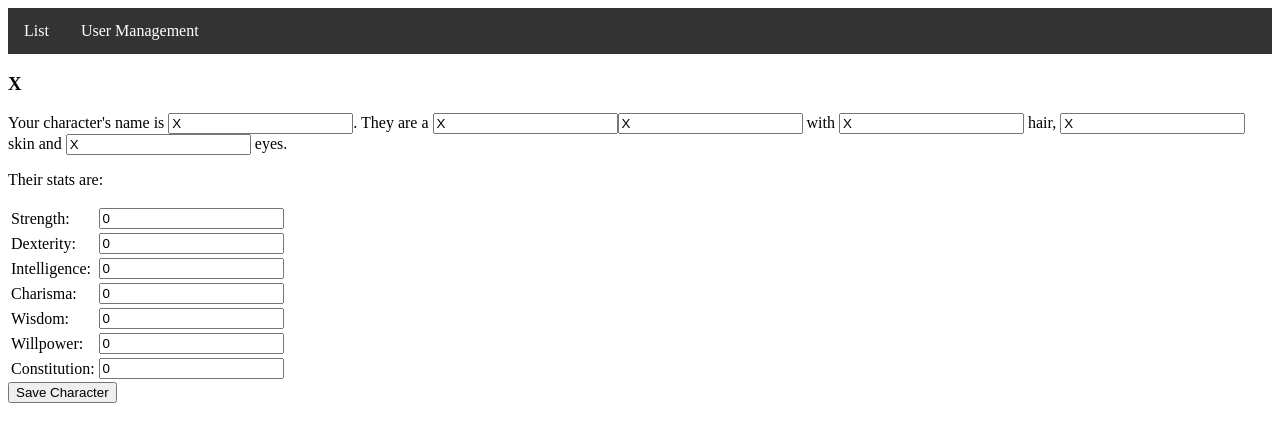
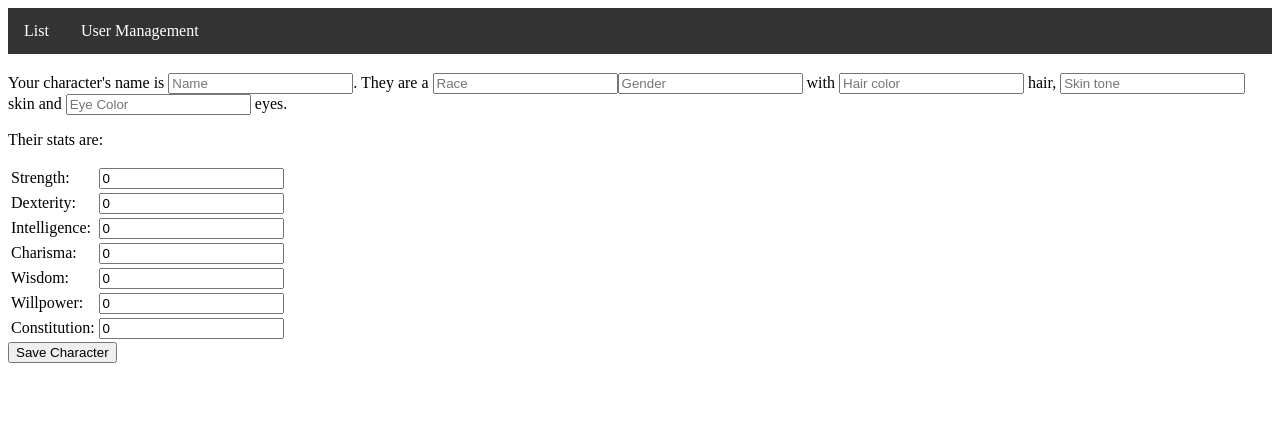
Before and after one commit to GormTheWyrm/Hackathon-character-creator-client, an Angular app: page /view in a window 1280 px wide. Shown: the top 442 px of the page. Built offline with nearby package versions, Linux system fonts and the light colour scheme.

Commit message:
added placeholders to character form

```diff
--- a/src/app/character/character.component.html
+++ b/src/app/character/character.component.html
@@ -1,12 +1,12 @@
 <div>
 <h3>{{hero.name}}</h3>
 <p>
-    Your character's name is <input type="text" [(ngModel)]="hero.name">.
-    They are a <input type="text" [(ngModel)]="hero.gender">
-    <input type="text" [(ngModel)]="hero.race"> with
-    <input type="text" [(ngModel)]="hero.hairColor"> hair,
-    <input type="text" [(ngModel)]="hero.skinTone"> skin and
-    <input type="text" [(ngModel)]="hero.eyeColor"> eyes.
+    Your character's name is <input type="text" placeholder="Name" [(ngModel)]="hero.name">.
+    They are a <input type="text" placeholder="Race" [(ngModel)]="hero.race">
+    <input type="text" placeholder="Gender" [(ngModel)]="hero.gender"> with
+    <input type="text" placeholder="Hair color" [(ngModel)]="hero.hairColor"> hair,
+    <input type="text" placeholder="Skin tone" [(ngModel)]="hero.skinTone"> skin and
+    <input type="text" placeholder="Eye Color" [(ngModel)]="hero.eyeColor"> eyes.
 </p>
 <!-- add a p about their stats in sentence format -->
 <p>
--- a/src/app/character/character.component.ts
+++ b/src/app/character/character.component.ts
@@ -11,7 +11,7 @@ export class CharacterComponent implements OnInit {
   //@Input()
 hero:Hero = {
 
-  classType: "X",
+  classType: "",
   strength: 0,
   dexterity: 0,
   intelligence: 0,
@@ -19,12 +19,12 @@ hero:Hero = {
   wisdom: 0,
   willpower: 0,
   constitution: 0,
-  name: "X",
-  race: "X",
-  gender: "X",
-  hairColor: "X",
-  eyeColor: "X",
-  skinTone: "X",
+  name: "",
+  race: "",
+  gender: "",
+  hairColor: "",
+  eyeColor: "",
+  skinTone: "",
 }
 isSaved: boolean = false; //we want this to change to false when user changes data
 // and change to true when http request works...
```
